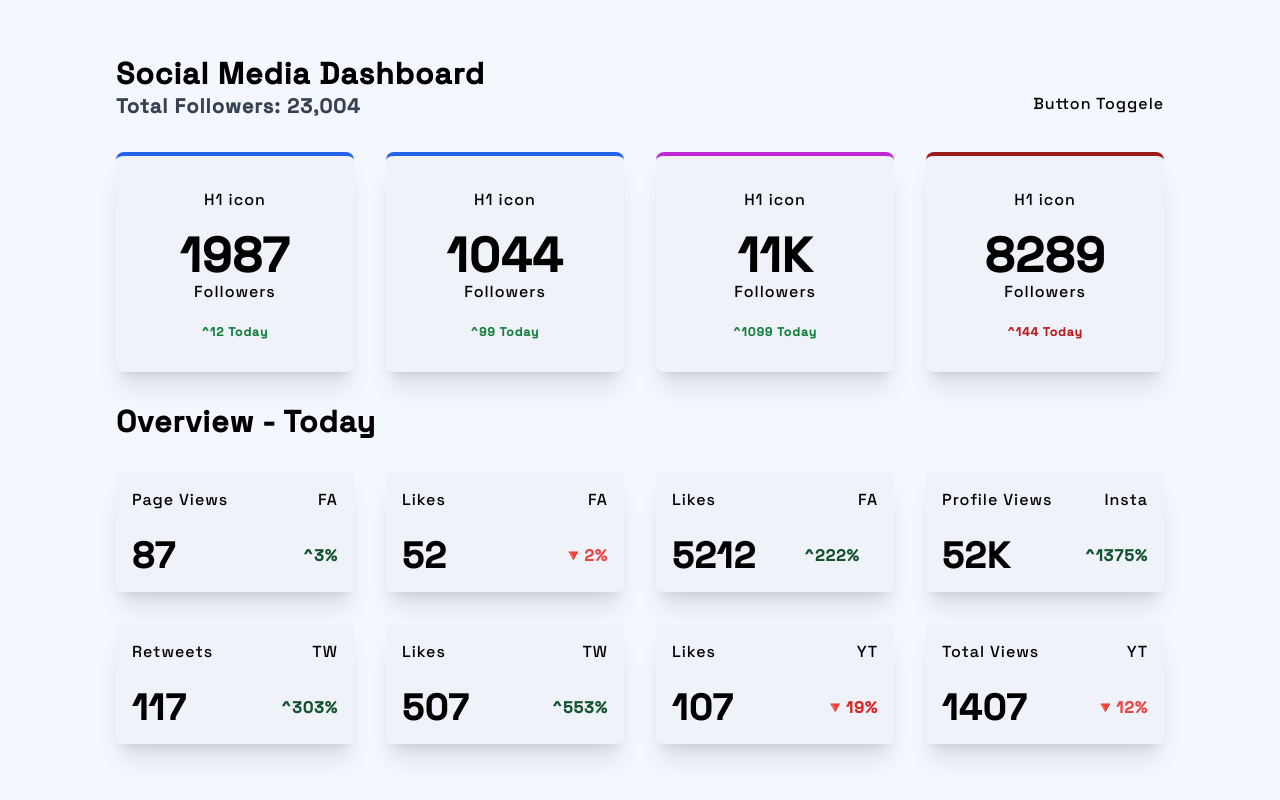
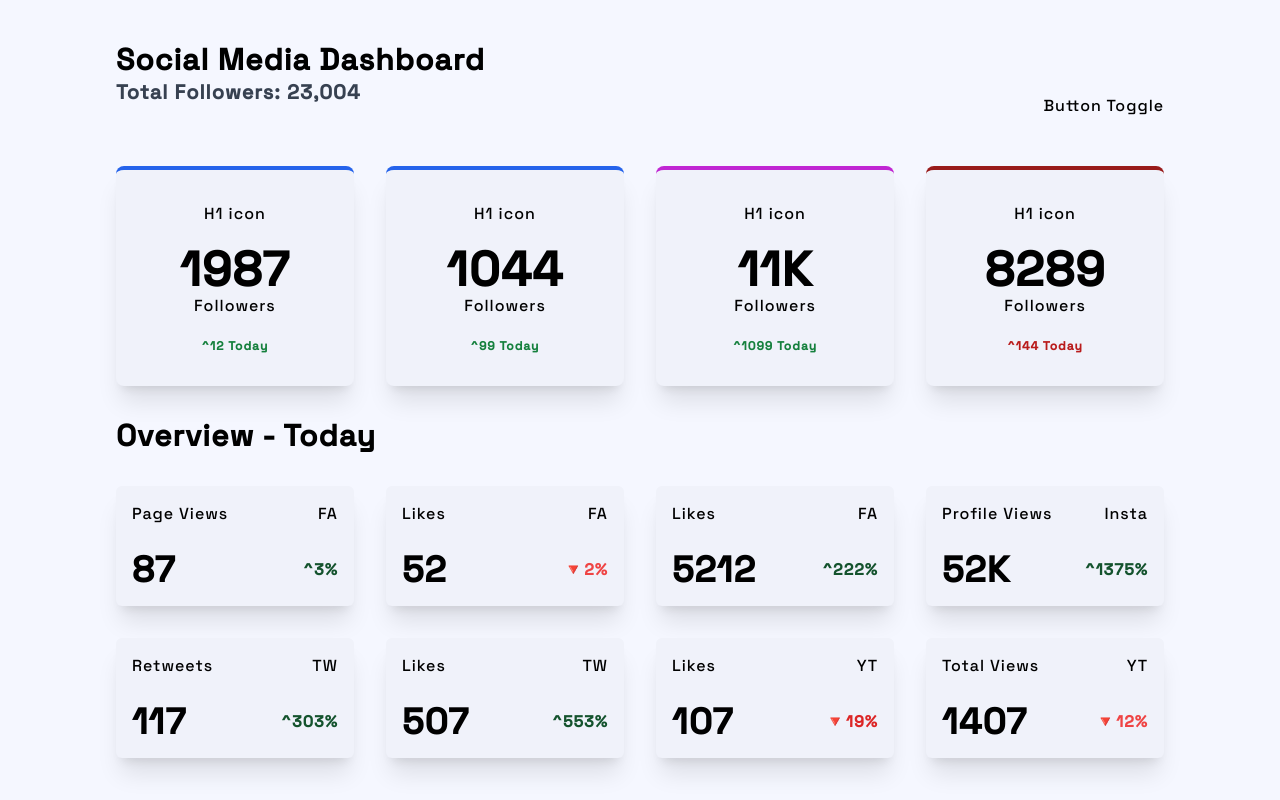
Before and after one commit to rajeevrk9901/Social-media-Dashboard, a website: page index.html in a window 1280 px wide. Drawn offline with nearby package versions, Linux system fonts and the light colour scheme.

Commit message:
Updated index.html with a new line

```diff
--- a/index.html
+++ b/index.html
@@ -19,11 +19,14 @@
 
             <!-- First Content Box -->
             <div class="flex flex-col">
-                <div class="text-3xl font-bold ">Social Media Dashboard</div>
-                <div class="flex justify-between">
+                <div class="text-2xl md:text-3xl font-bold ">Social Media Dashboard</div>
+                <div class="flex md:flex-row flex-col justify-between">
                     <h1 class="text-xl font-semibold text-gray-700">Total Followers: 23,004</h1>
-                    <div>Button Toggele</div>
+                    <div class="flex content-right border-t-2 border-t-black mt-4 md:border-none md:mt-0 py-4">Button
+                        Toggle
+                    </div>
                 </div>
+
             </div>
 
             <!-- Second Content Box -->
@@ -117,7 +120,7 @@
                         <div>FA</div>
                     </div>
 
-                    <div class="flex space-x-12 px-4 pb-4 items-center">
+                    <div class="flex space-x-12 px-4 pb-4 items-center justify-between">
                         <div class="font-bold text-4xl">5212</div>
                         <div class="text-green-900 font-semibold">^222%</div>
                     </div>
```
